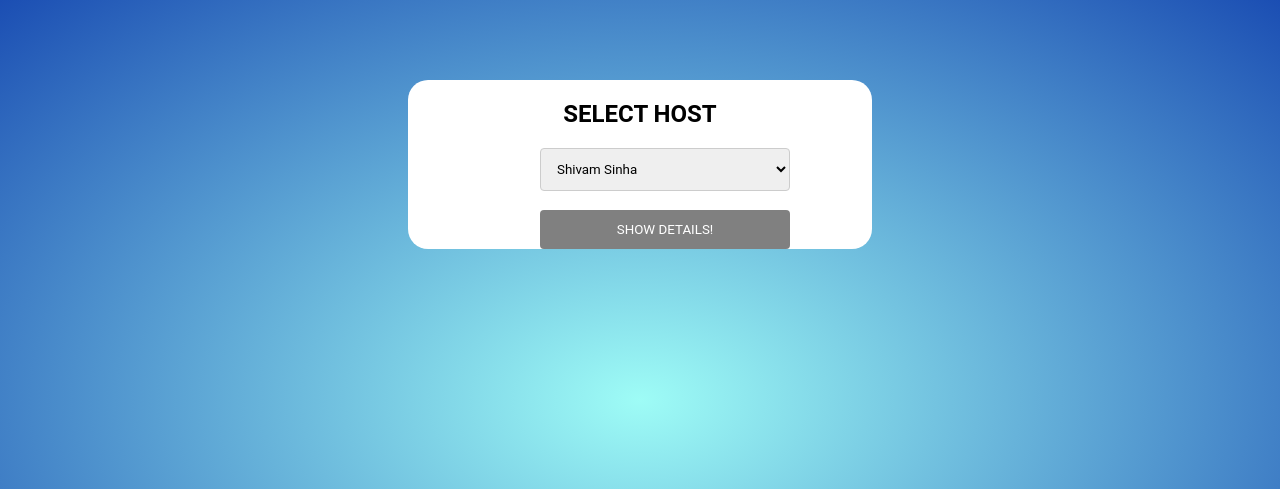
After one commit to shivam212/entry-management-software, a Flask app: page /hostdetails in a window 1280 px wide. The commit adds this page. Shown: the top 489 px of the page. Run offline with Flask 2, Linux system fonts and the light colour scheme; data comes from the database, SQL or seed files in the repository; both versions use the stored data as it was after the commit.

Commit message:
Added host panelcomprising of host details, add host, delete host

```diff
--- a/main.py
+++ b/main.py
@@ -9,9 +9,27 @@ from string import Template
 from email.mime.multipart import MIMEMultipart
 from email.mime.text import MIMEText
 from time import gmtime, strftime
-MY_ADDRESS = 'spikesensei69@gmail.com'
+MY_ADDRESS = 'managerentry@gmail.com'
 PASSWORD = 'timepass9'
 app = Flask(__name__)
+@app.route("/delete",methods=["GET","POST"])
+def delete_host():
+	if request.method=="GET":
+		con = sqlite3.connect("first.db")
+		con.row_factory = sqlite3.Row
+		cur = con.cursor()
+		cur.execute("SELECT * FROM hosts")
+		hosts=cur.fetchall()
+		return(render_template("hostdelete.html",hosts=hosts))
+	elif request.method=="POST":
+		todel = request.form["hosts"]
+		print(todel, file=sys.stderr)
+		with sqlite3.connect("first.db") as con:
+			cur = con.cursor()
+			cur.execute("DELETE from hosts WHERE name=(?) ",
+				(todel,))
+			con.commit()
+		return ("check krle")
 @app.route("/add",methods=["GET","POST"])
 def add_host():
 	if request.method=="GET":
@@ -28,13 +46,33 @@ def add_host():
 			con.commit()
 			# con.close()
 		return(render_template("add_hosts2.html"))
-
+@app.route("/hostdetails",methods=["GET","POST"])
+def host_details():
+	if request.method=="GET":
+		con = sqlite3.connect("first.db")
+		con.row_factory = sqlite3.Row
+		cur = con.cursor()
+		cur.execute("SELECT * FROM hosts")
+		hosts=cur.fetchall()
+		return(render_template("hostse.html",hosts=hosts))
+	elif request.method=="POST":
+		host=request.form["hosts"]
+		with sqlite3.connect("first.db") as con:
+			cur = con.cursor()
+			cur.execute("SELECT * from totallog WHERE host=(?)",
+				(host,))
+			details=cur.fetchall()
+		print(details, file=sys.stderr)
+		return(render_template("hostde.html",host=host,details=details))
+@app.route("/hostpanel",methods=["GET","POST"])
+def host_panel():
+	return(render_template("hostpage.html"))
 @app.route("/",methods=["GET", "POST"])
 def input2():
 	if request.method == "POST":
 		named_tuple = time.localtime()
 		time_string = time.strftime("%m/%d/%Y, %H:%M:%S", named_tuple)
-		time_date = time.strftime("%m/%d/%Y")
+		time_date = time.strftime("%d/%m/%Y")
 		time_start = time.strftime("%H:%M:%S")
 		name = request.form["user"]
 		email = request.form["email"]
@@ -62,6 +100,12 @@ def input2():
 @app.route("/appoint/<visitor>",methods=["GET", "POST"])
 def visiturl(visitor):
 	if request.method == "GET":
+		with sqlite3.connect("first.db") as con:
+			cur=con.cursor()
+			cur.execute("SELECT * from visit where visitor=(?)",(visitor,))
+			details = cur.fetchone()
+		if details==None:
+			return("Does not exist")
 		return(render_template("button.html"))
 	elif request.method == "POST":
 		named_tuple = time.localtime()
@@ -73,7 +117,7 @@ def visiturl(visitor):
 			cur.execute("SELECT * from visit where visitor=(?)",(visitor,))
 			details = cur.fetchone()
 			cur.execute("DELETE FROM visit WHERE visitor=(?)",(visitor,))
-			cur.execute("INSERT INTO totallog(visitor,visitor_email,host,timestart,timeend) values(?,?,?,?,?)",(details[1],details[2],details[3],details[4],time_start))
+			cur.execute("INSERT INTO totallog(visitor,visitor_email,host,timestart,timeend,dat) values(?,?,?,?,?,?)",(details[1],details[2],details[3],details[4],time_start,time_date))
 		send_mail2(visitor,details[2])
 		return(render_template("end.html",host=details[3],timestart=details[4],timeend=time_start))
 def send_mail1(name,host,stuff,email,timenow):
@@ -84,7 +128,7 @@ def send_mail1(name,host,stuff,email,timenow):
 	msg['From']=MY_ADDRESS
 	msg['To']=email
 	msg['Subject']='Your Meeting'
-	message = "Hi ,\n" + name + "Your meeting with " + host + " started at " + timenow + ". \nEnd your meeting at - " + stuff + " ."
+	message = "Hi," + name + "Your meeting with " + host + " started at " + timenow + ".\nEnd your meeting at - " + stuff + " ."
 	msg.attach(MIMEText(message,'plain'))
 	s.send_message(msg)
 	del msg
@@ -107,7 +151,7 @@ def send_mail2(name,email):
 	msg['From']=MY_ADDRESS
 	msg['To']=email
 	msg['Subject']='Your Meeting with ' + answer[0]
-	message = "Details of meeting.\n Name of Visitor : " + name + "\n" + "Check-In Time : " + answer[1] + "\nCheckOut Time : " + answer[2] +"\nAddress :"+answer2[0]+"\nPhone"+str(answer2[1])
+	message = "Details of meeting.\n Name of Visitor : " + name + "\n" + "Check-In Time : " + answer[1] + "\nCheckOut Time : " + answer[2] +"\nAddress :"+answer2[0]+"\nPhone"+str(int(answer2[1]))
 	msg.attach(MIMEText(message,'plain'))
 	s.send_message(msg)
 	del msg
@@ -133,7 +177,7 @@ if __name__=="__main__":
 	con = sqlite3.connect("first.db")
 	curs = con.cursor()
 	curs.execute("CREATE TABLE IF NOT EXISTS hosts(id integer PRIMARY KEY, name text, email text, address text, phone real)")
-	curs.execute("CREATE TABLE IF NOT EXISTS totallog(id integer PRIMARY KEY, visitor text, visitor_email text, vistitor_phone real, host text, timestart text, timeend text)")
+	curs.execute("CREATE TABLE IF NOT EXISTS totallog(id integer PRIMARY KEY, visitor text, visitor_email text, vistitor_phone real, host text, timestart text, timeend text, dat text)")
 	curs.execute("CREATE TABLE IF NOT EXISTS visit(id integer PRIMARY KEY, visitor text,visitor_email text, host text, timestart text)")
 	con.commit()
 	app.run(debug=True)
--- a/templates/add_hosts2.html
+++ b/templates/add_hosts2.html
@@ -1,7 +1,7 @@
 <head>
     <meta charset="UTF-8">
 	<link rel="stylesheet" href="{{ url_for('static', filename='css/main.css') }}">
-    <title>LANDED</title>
+    <title>ADD A HOST</title>
 </head>
 <div class="flex-container">
 <form method="POST" style="width:200px">
--- /dev/null
+++ b/templates/hostse.html
@@ -0,0 +1,19 @@
+<!DOCTYPE html>
+<html lang="en">
+<head>
+	<link rel="stylesheet" href="{{ url_for('static', filename='css/main.css') }}">
+    <meta charset="UTF-8">
+</head>
+<div class="flex-container">
+	<h2> SELECT HOST </h2>
+<form method="POST" style="width: 200px">
+<select name= hosts method="GET">
+    {% for host in hosts %}
+    <option value= "{{host['name']}}" SELECTED>{{host['name']}}</option>"
+    {% endfor %}
+</select></br>
+</br>
+    <input type="submit" value="SHOW DETAILS!">
+</form>
+</div>
+</html>
--- a/templates/landend.html
+++ b/templates/landend.html
@@ -4,7 +4,7 @@
 	<meta charset="UTF-8">
 	<link rel="stylesheet" href="{{ url_for('static', filename='css/main.css') }}">
 	<script type="text/javascript" src="{{ url_for('static', filename = 'clock.js') }}"></script>
-	<title>LANDED</title>
+	<title>YOUR APPOINTMENT!</title>
 </head>
 <div class="landed">
 	<div >
--- a/templates/my-form.html
+++ b/templates/my-form.html
@@ -3,9 +3,9 @@
 <script type="text/javascript" src="{{ url_for('static', filename = 'clock.js') }}">showtime();</script>
 </head>
 <div align = "center">
-<a href = "/add">
-<img alt = "Add host" src = https://i.ibb.co/3F3ymMF/add-user.png height="50" width="50">
-<b>Add host</b> </a>
+<a href = "{{url_for('host_panel')}}">
+<img alt = "Host Panel" src = https://i.ibb.co/3F3ymMF/add-user.png height="50" width="50">
+<b>Host Panel</b> </a>
 <body onload="startTime()">
 <div id="txt"></div>
 </body>
```
Also changed, not shown: templates/add_hosts.html (+5 -5 lines), templates/hostde.html (added, +17 -0 lines), templates/hostdelete.html (added, +19 -0 lines), templates/hostpage.html (added, +12 -0 lines), first.db, 3 other files.
